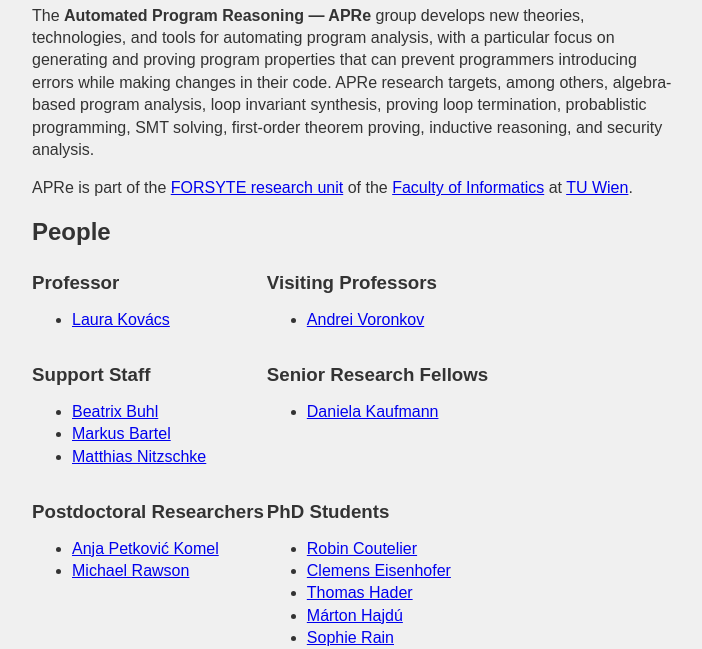
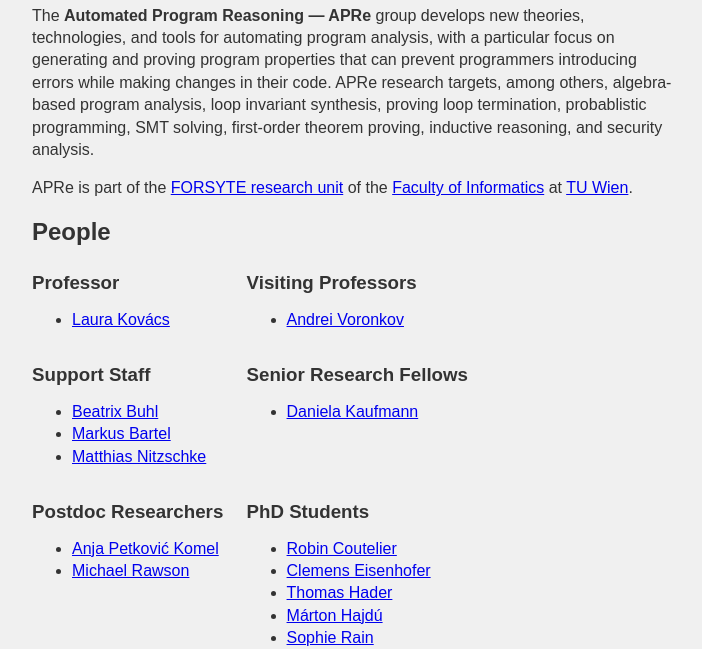
Before and after one commit to apre-group/apre-group.github.io, a plain HTML site: page index.html in a window 1280 px wide. Shown: the part 99-748 px from the top of the page, without its empty margins (288-990 px from the left). Drawn offline with Linux system fonts and the light colour scheme.

Commit message:
Update index.html

```diff
--- a/index.html
+++ b/index.html
@@ -106,7 +106,7 @@ APRe is part of the <a href="https://forsyte.at/">FORSYTE research unit</a> of t
 </section>
 
 <section>
-<h3>Postdoctoral Researchers</h3>
+<h3>Postdoc Researchers</h3>
 <ul>
  <li><a href="https://anjapetkovic.com/">Anja Petkovi&cacute; Komel</a> </li>
  <li><a href="http://rawsons.uk/michael/">Michael Rawson</a> </li>
```
